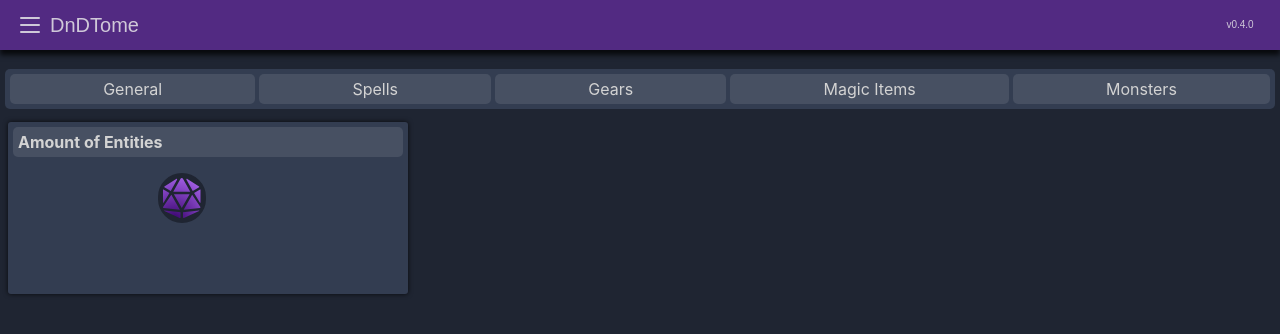
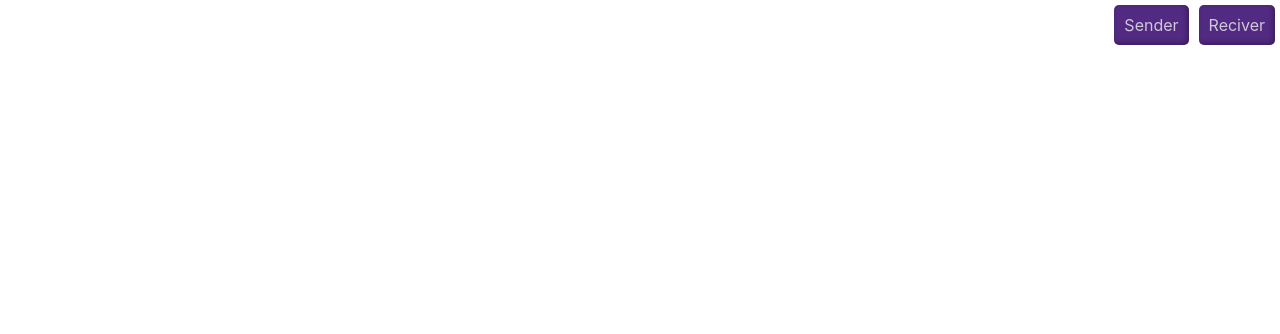
Before and after one commit to DarthAmun/DnDTome-pwa, a React (Create React App) app: page / in a window 1280 px wide. Shown: the top 334 px of the page. Built offline with nearby package versions, Linux system fonts and the light colour scheme.

Commit message:
init p2p

```diff
--- a/package.json
+++ b/package.json
@@ -43,6 +43,7 @@
     "react-files": "^2.4.8",
     "react-icons": "^3.10.0",
     "react-infinite-scroll-component": "^5.0.5",
+    "react-peer": "^0.2.6",
     "react-scripts": "^3.4.1",
     "react-select": "^3.1.0",
     "recharts": "^1.8.5",
--- a/src/App.tsx
+++ b/src/App.tsx
@@ -33,13 +33,16 @@ import EncounterOverview from "./components/Encounters/EncounterOverview";
 import NameToEncounter from "./components/Encounters/Detail/LinkWrapper/NameToEncounter";
 import IdToEncounter from "./components/Encounters/Detail/LinkWrapper/IdToEncounter";
 import Statistics from "./components/Statistics/Statistics";
+import P2PSender from "./components/P2P/P2PSender";
+import P2PReciver from "./components/P2P/P2PReciver";
+import P2P from "./components/P2P/P2P";
 
 const App = () => {
   return (
     <MyThemeProvider>
       <MemoryRouter>
         <Switch>
-          <Route exact path="/" component={Statistics}></Route>
+          <Route exact path="/" component={P2P}></Route>
           <Route path="/spell-detail/name/:name" component={NameToSpell}></Route>
           <Route path="/spell-detail/id/:id" component={IdToSpell}></Route>
           <Route path="/spell-overview" component={SpellOverview}></Route>
@@ -71,6 +74,8 @@ const App = () => {
           <Route path="/encounter-detail/id/:id" component={IdToEncounter}></Route>
           <Route path="/encounter-overview" component={EncounterOverview}></Route>
           <Route path="/statistics" component={Statistics}></Route>
+          <Route path="/p2p-sender" component={P2PSender}></Route>
+          <Route path="/p2p-recive" component={P2PReciver}></Route>
         </Switch>
       </MemoryRouter>
     </MyThemeProvider>
--- /dev/null
+++ b/src/components/P2P/P2P.tsx
@@ -0,0 +1,16 @@
+import React from "react";
+import { useHistory } from "react-router";
+import TextButton from "../FormElements/TextButton";
+
+const P2P = () => {
+  let history = useHistory();
+
+  return (
+    <div>
+      <TextButton text={"Reciver"} onClick={() => history.push(`/p2p-recive`)} />
+      <TextButton text={"Sender"} onClick={() =>history.push(`/p2p-sender`)} />
+    </div>
+  );
+};
+
+export default P2P;
--- /dev/null
+++ b/src/components/P2P/P2PReciver.tsx
@@ -0,0 +1,14 @@
+import React, {  useState } from "react";
+import { useReceivePeerState  } from 'react-peer';
+
+const P2PReciver = () => {
+    const [state, isConnected, error] = useReceivePeerState('ahdlasnlasgdvkahvskhd');
+
+  return (
+    <div>
+        {console.log(isConnected)}{console.log(state)}{console.log(error)}
+    </div>
+  );
+};
+
+export default P2PReciver;
--- /dev/null
+++ b/src/components/P2P/P2PSender.tsx
@@ -0,0 +1,23 @@
+import React, { useEffect, useState } from "react";
+import { usePeerState  } from 'react-peer';
+import StringField from "../FormElements/StringField";
+import TextButton from "../FormElements/TextButton";
+
+const P2PSender = () => {
+    const [msg, setMsg] = useState<string>("");
+    const [state, setState, brokerId, connections, error] = usePeerState({}, {brokerId: "ahdlasnlasgdvkahvskhd"});
+
+    useEffect(() =>{
+        setState({ message: 'hello' });
+    },[])
+
+  return (
+    <div>
+      {console.log(brokerId)}{console.log(connections)}{console.log(state)}{console.log(error)}
+        <StringField value={msg} label={"Msg"} onChange={(id) => setMsg(id)}/>
+        <TextButton text={"Send"} onClick={() => setState({message: msg})} />
+    </div>
+  );
+};
+
+export default P2PSender;
```
Also changed, not shown: 1 other file (tests, documents, lock files or other folders).
